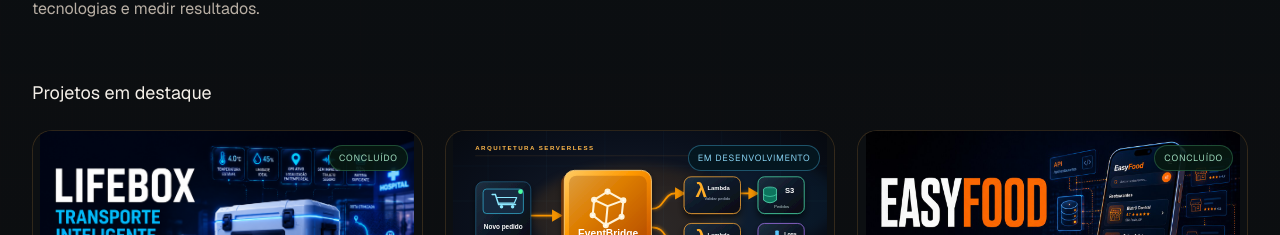
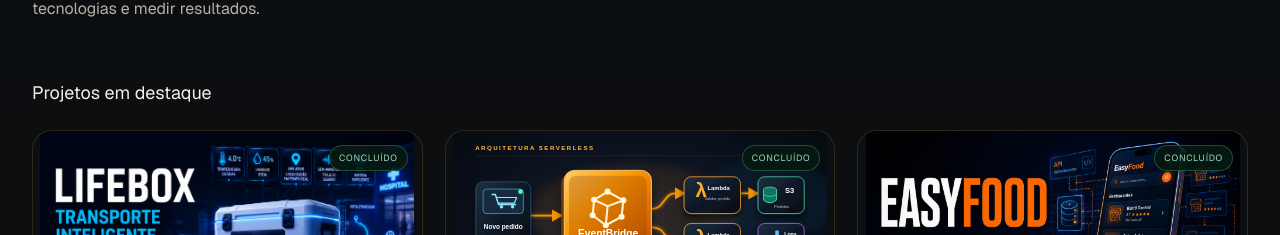
Before and after one commit to sandrozdb/portfolio-sandro-ferreira, a Next.js app: page / in a window 1280 px wide. Shown: the part 4133-4368 px from the top of the page. Built offline with nearby package versions, Linux system fonts and the light colour scheme.

Commit message:
Mark TechCommerce as completed in portfolio

```diff
--- a/src/data/projects.ts
+++ b/src/data/projects.ts
@@ -2,7 +2,7 @@ import type { Project } from "@/types";
 
 export const projects: Project[] = [
   { title: "LifeBox", description: "Projeto acadêmico de IoT para monitoramento e rastreabilidade do transporte de órgãos, com telemetria, alertas, otimização de rotas e dashboard web.", image: "/projects/lifebox.png", github: "https://github.com/sandrozdb/lifebox-smart-organ-transport", technologies: ["Node.js", "Express", "MySQL", "JavaScript", "IoT", "Pesquisa Operacional", "GitHub Actions", "Logisim"], featured: true, status: "Concluído" },
-  { title: "TechCommerce", description: "Projeto de automação serverless para e-commerce, com validação de pedidos orientada a eventos, geração agendada de relatórios e integração entre serviços AWS.", image: "/projects/techcommerce.svg", github: "https://github.com/sandrozdb/techcommerce-aws-serverless-automation", technologies: ["Node.js", "AWS Lambda", "Amazon EventBridge", "Amazon S3", "CloudWatch", "AWS SAM", "GitHub Actions", "Serverless"], featured: true, status: "Em desenvolvimento" },
+  { title: "TechCommerce", description: "Projeto de automação serverless para e-commerce, com validação de pedidos orientada a eventos, geração agendada de relatórios e integração entre serviços AWS.", image: "/projects/techcommerce.svg", github: "https://github.com/sandrozdb/techcommerce-aws-serverless-automation", technologies: ["Node.js", "AWS Lambda", "Amazon EventBridge", "Amazon S3", "CloudWatch", "AWS SAM", "GitHub Actions", "Serverless"], featured: true, status: "Concluído" },
   { title: "EasyFood", description: "Plataforma mobile-first de descoberta e gestão de restaurantes com autenticação Google via AWS Cognito, RBAC e ownership, avaliações, favoritos, imagens privadas no S3, dashboards analíticos, auditoria e CI.", image: "/projects/easyfood.jpg", github: "https://github.com/sandrozdb/easyfood-api", technologies: ["Node.js", "Express", "Prisma ORM", "MySQL", "AWS Cognito", "AWS S3", "RBAC", "JavaScript", "GitHub Actions"], featured: true, status: "Concluído" },
   { title: "CorpAI", description: "Assistente corporativo com IA Generativa e automação em n8n e Gemini para classificar, redigir e revisar comunicações, com aprovação humana em cenários de maior risco.", image: "/projects/corpai.webp", github: "https://github.com/sandrozdb/corpai-assistente-corporativo-ia", technologies: ["n8n", "Gemini", "IA Generativa", "Automação", "Prompt Engineering", "Human in the Loop"], featured: true, status: "Concluído" },
   { title: "Recommendation Algorithm Simulator", description: "Simulador interativo de sistemas de recomendação que demonstra cold start, perfil inferido, ranking personalizado e atualização das recomendações a partir de sinais comportamentais.", image: "/projects/recommendation-algorithm-simulator.png", github: "https://github.com/sandrozdb/recommendation-algorithm-simulator", technologies: ["JavaScript", "HTML", "CSS", "Sistemas de Recomendação", "Ranking", "Personalização", "Explainability"], featured: true, status: "Concluído" },
```
